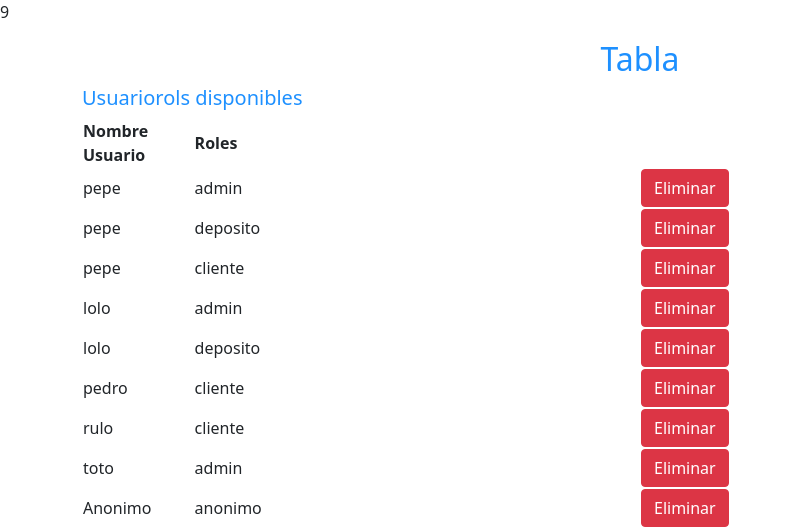
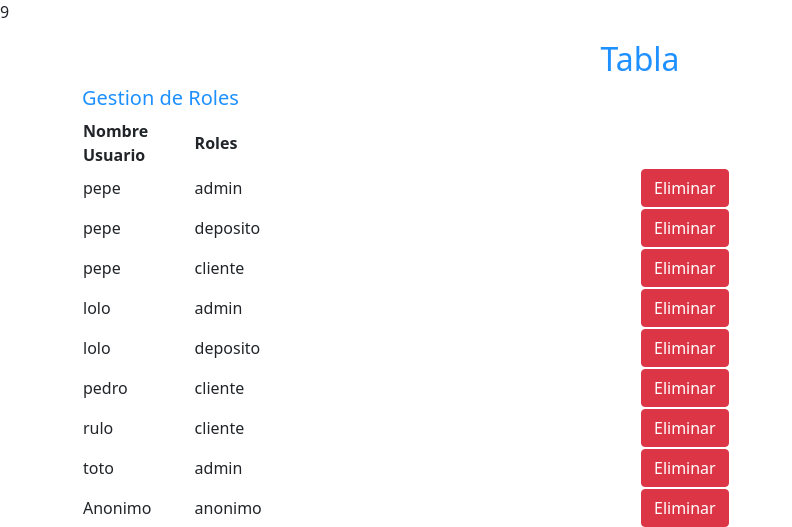
Before and after one commit to frankitobienslow/pwd-final, a PHP site: page /Vista/usuarioRol/indexUsuarioRol.php in a window 1280 px wide. Shown: the part 74-601 px from the top of the page, without its empty margins (0-792 px from the left). Run offline with PHP 8.4, Linux system fonts and the light colour scheme; data comes from the database, SQL or seed files in the repository; some libraries are stand-ins or nearby versions.

Commit message:
editando titulo

```diff
--- a/Vista/usuarioRol/indexUsuarioRol.php
+++ b/Vista/usuarioRol/indexUsuarioRol.php
@@ -9,7 +9,7 @@ echo count($listaUsuariorol);
 
 <div class="container mt-3">
   <h2 style="text-align: center; color:dodgerblue;">Tabla </h2>
-  <h5 style="text-align: left; color:dodgerblue;">Usuariorols disponibles</h5>
+  <h5 style="text-align: left; color:dodgerblue;">Gestion de Roles</h5>
   <form action="editarUsuariorol.php" method="post">
     <table class="table-striped">
         <tr>
```
